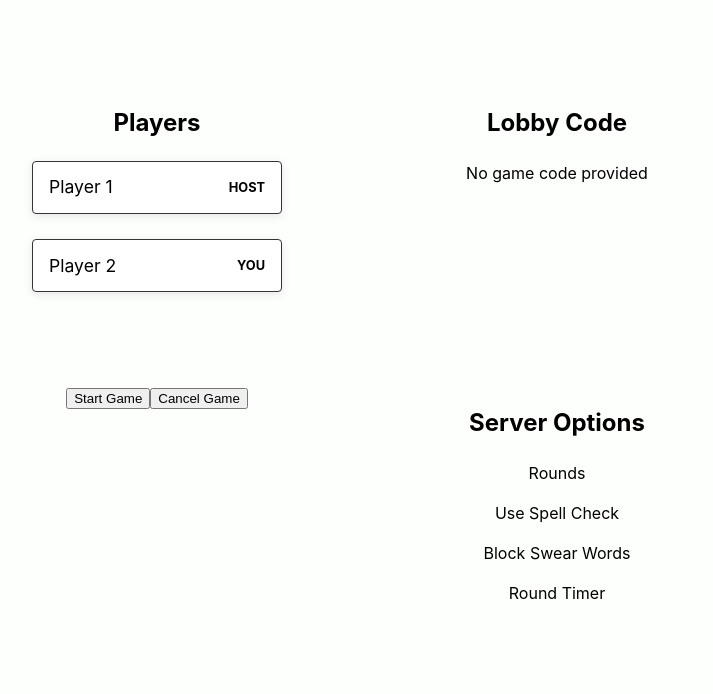
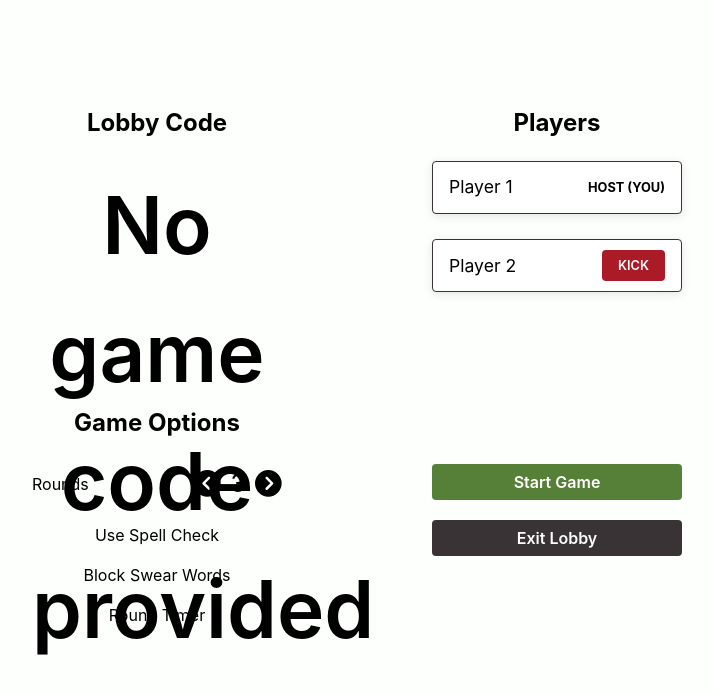
Before and after one commit to justinroche/worduel, a Vue app in the folder client/: page /lobby in a window 1280 px wide. Shown: the top 694 px of the page, without its empty margins (283-996 px from the left). Built offline with nearby package versions, Linux system fonts and the light colour scheme.

Commit message:
More lobby view style updates

```diff
--- /dev/null
+++ b/client/src/components/LobbyPlayersSection.vue
@@ -0,0 +1,76 @@
+<script setup lang="ts">
+import { ref } from 'vue'
+
+const player1Name = 'Player 1'
+const player2Name = 'Player 2'
+const playerIsHost = ref(true)
+
+const handleKickButtonClicked = () => {
+  console.log('Kick button clicked')
+}
+</script>
+
+<template>
+  <h2>Players</h2>
+  <div class="player-container">
+    <p class="player-name">{{ player1Name }}</p>
+    <p v-if="playerIsHost" class="player-tag"><b>HOST (YOU)</b></p>
+    <p v-else class="player-tag"><b>HOST</b></p>
+  </div>
+  <div class="player-container player2-container">
+    <p class="player-name">{{ player2Name }}</p>
+    <button
+      v-if="playerIsHost"
+      class="player-tag kick-button"
+      @click="handleKickButtonClicked"
+    >
+      KICK
+    </button>
+    <p v-else class="player-tag"><b>YOU</b></p>
+  </div>
+</template>
+
+<style scoped>
+.player-container {
+  display: flex;
+  justify-content: space-between;
+  align-items: center;
+  background-color: #fff;
+  border: 1px solid #3a3335;
+  border-radius: 0.25rem;
+  padding: 0 1rem;
+  box-shadow: 0 2px 10px rgba(0, 0, 0, 0.1);
+}
+
+.player2-container {
+  margin-top: 25px;
+}
+
+.player-name {
+  font-size: 1.1rem;
+  line-height: 1rem;
+}
+
+.player-tag {
+  font-size: 0.8rem;
+}
+
+.kick-button {
+  font-family: inherit;
+  font-weight: 600;
+  background-color: rgb(170, 27, 39);
+  color: #fff;
+  border: none;
+  border-radius: 0.25rem;
+  padding: 0.5rem 1rem;
+  cursor: pointer;
+}
+
+.kick-button:hover {
+  background-color: rgb(185, 37, 49);
+}
+
+.kick-button:active {
+  background-color: rgb(200, 47, 59);
+}
+</style>
--- a/client/src/views/LobbyView.vue
+++ b/client/src/views/LobbyView.vue
@@ -1,57 +1,53 @@
 <script setup lang="ts">
 import { ref } from 'vue'
 import { useRoute } from 'vue-router'
+import LobbyPlayersSection from '../components/LobbyPlayersSection.vue'
 
 const route = useRoute()
 const gameCode = route.query.gameCode || 'No game code provided'
 
-const player1Name = 'Player 1'
-const player2Name = 'Player 2'
-const playerIsHost = ref(false)
-
-const handleKickButtonClicked = () => {
-  console.log('Kick button clicked')
-}
+const rounds = ref(3)
 </script>
 
 <template>
   <div class="lobby-view">
     <div class="top-row">
-      <div class="players-section">
-        <h2>Players</h2>
-        <div class="player-container">
-          <p class="player-name">{{ player1Name }}</p>
-          <p v-if="playerIsHost" class="player-tag"><b>HOST (YOU)</b></p>
-          <p v-else class="player-tag"><b>HOST</b></p>
-        </div>
-        <div class="player-container player2-container">
-          <p class="player-name">{{ player2Name }}</p>
-          <button
-            v-if="playerIsHost"
-            class="player-tag kick-button"
-            @click="handleKickButtonClicked"
-          >
-            KICK
-          </button>
-          <p v-else class="player-tag"><b>YOU</b></p>
-        </div>
-      </div>
       <div class="lobby-section">
         <h2>Lobby Code</h2>
-        <p>{{ gameCode }}</p>
+        <p class="game-code">{{ gameCode }}</p>
+      </div>
+      <div class="players-section">
+        <lobby-players-section />
       </div>
     </div>
     <div class="bottom-row">
-      <div class="host-buttons-section">
-        <button class="lobby-button start-button">Start Game</button>
-        <button class="lobby-button cancel-button">Cancel Game</button>
-      </div>
-      <div class="server-options-section">
-        <h2>Server Options</h2>
-        <p>Rounds</p>
+      <div class="game-options-section">
+        <h2>Game Options</h2>
+        <div class="game-option">
+          <p>Rounds</p>
+          <div class="game-option-number-picker">
+            <button class="game-option-button">
+              <font-awesome-icon
+                :icon="['fas', 'circle-chevron-left']"
+                size="2x"
+              />
+            </button>
+            <p class="rounds-counter">{{ rounds }}</p>
+            <button class="game-option-button">
+              <font-awesome-icon
+                :icon="['fas', 'circle-chevron-right']"
+                size="2x"
+              />
+            </button>
+          </div>
+        </div>
         <p>Use Spell Check</p>
         <p>Block Swear Words</p>
         <p>Round Timer</p>
+      </div>
+      <div class="host-buttons-section">
+        <button class="lobby-button start-button">Start Game</button>
+        <button class="lobby-button cancel-button">Exit Lobby</button>
       </div>
     </div>
   </div>
@@ -79,57 +75,87 @@ const handleKickButtonClicked = () => {
 .players-section,
 .lobby-section,
 .host-buttons-section,
-.server-options-section {
+.game-options-section {
   width: 250px;
   height: 250px;
 }
 
-.player-container {
+.game-code {
+  font-size: 5rem;
+  margin: 0;
+  line-height: 8rem;
+  font-weight: 600;
+}
+
+.game-option {
   display: flex;
   justify-content: space-between;
   align-items: center;
-  background-color: #fff;
-  border: 1px solid #3a3335;
-  border-radius: 0.25rem;
-  padding: 0 1rem;
-  box-shadow: 0 2px 10px rgba(0, 0, 0, 0.1);
 }
 
-.player2-container {
-  margin-top: 25px;
+.game-option-number-picker {
+  display: flex;
+  gap: 10px;
 }
 
-.player-name {
-  font-size: 1.1rem;
-  line-height: 1rem;
+.game-option p {
+  text-align: left;
+  margin: 5px 0;
 }
 
-.player-tag {
-  font-size: 0.8rem;
+.game-option-button {
+  background: none;
+  border: none;
+  cursor: pointer;
+  padding: 0;
 }
 
-.kick-button {
+.rounds-counter {
+  font-size: 1.5rem;
+  margin: 0px;
+}
+
+.host-buttons-section {
+  display: flex;
+  flex-direction: column;
+  align-items: center;
+  justify-content: center;
+}
+
+.lobby-button {
   font-family: inherit;
   font-weight: 600;
-  background-color: #d21b27;
+  font-size: 1rem;
   color: #fff;
   border: none;
   border-radius: 0.25rem;
   padding: 0.5rem 1rem;
   cursor: pointer;
+  width: 250px;
 }
 
-.kick-button:hover {
-  background-color: #e12531;
+.start-button {
+  background-color: rgb(86, 128, 56);
+  margin-bottom: 20px;
 }
 
-.kick-button:active {
-  background-color: #f02f3b;
+.start-button:hover {
+  background-color: rgb(108, 134, 64);
 }
 
-.host-buttons {
-  display: flex;
-  flex-direction: column;
-  align-items: center;
+.start-button:active {
+  background-color: rgb(120, 139, 72);
+}
+
+.cancel-button {
+  background-color: #3a3335;
+}
+
+.cancel-button:hover {
+  background-color: #443b3d;
+}
+
+.cancel-button:active {
+  background-color: #504346;
 }
 </style>
```
